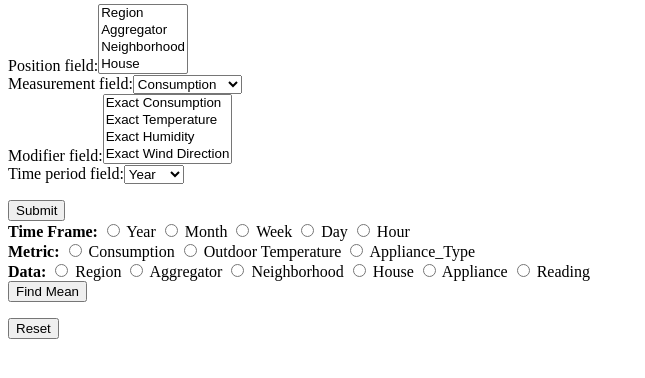
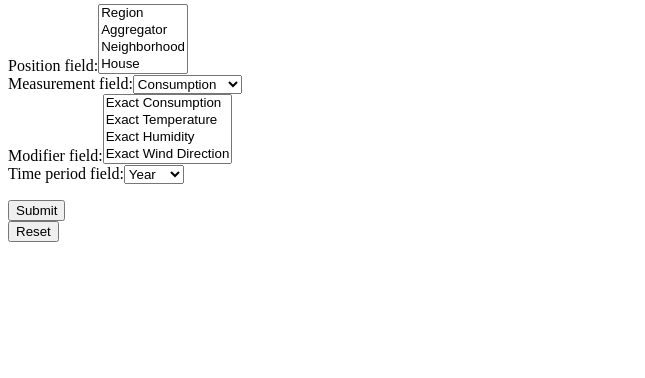
Before and after one commit to NateThom/smartgrid, a Django app: page /dash/dash_statistics_mean_1/ in a window 1280 px wide. Shown: the part 224-602 px from the top of the page, without its empty margins (0-645 px from the left). Run offline with Django 3.2, Linux system fonts and the light colour scheme.

Commit message:
Finished the Mean page functionality! Everything is now up and running except for the modifiers field. For now I am selecting None on both forms 1 and 2. Woohoogit statusgit statusgit status

```diff
--- a/smartgrid-website/dash/forms.py
+++ b/smartgrid-website/dash/forms.py
@@ -3,10 +3,10 @@ from django import forms
 from .models import Reading, Region, Aggregator, Neighborhood, House, Year, Month, Day, Hour
 
 class MeanStatisticForm1(forms.Form):
-    time_frame_choices = [('Year','Year'), ('Month','Month'),('Day','Day'),('Hour','Hour')]
-    position_choices = [('Region','Region'),('Aggregator','Aggregator'),('Neighborhood','Neighborhood'),('House','House')]
-    measurement_choices = [('Consumption','Consumption'),('Temperature','Temperature'),('Humidity','Humidity'),('Wind Direction','Wind Direction'),('Wind Speed','Wind Speed')]
-    modifier_choices = [('Exact Consumption','Exact Consumption'),('Exact Temperature','Exact Temperature'),('Exact Humidity','Exact Humidity'),('Exact Wind Direction','Exact Wind Direction'),('Exact Wind Speed','Exact Wind Speed'),('None','None')]
+    time_frame_choices = [('Year','Year'), ('Month','Month'), ('Day','Day'), ('Hour','Hour')]
+    position_choices = [('Region','Region'), ('Aggregator','Aggregator'), ('Neighborhood','Neighborhood'), ('House','House')]
+    measurement_choices = [('Consumption','Consumption'), ('Temperature','Temperature'), ('Humidity','Humidity'), ('Wind Direction','Wind Direction'), ('Wind Speed','Wind Speed')]
+    modifier_choices = [('Exact Consumption', 'Exact Consumption'), ('Exact Temperature','Exact Temperature'), ('Exact Humidity','Exact Humidity'), ('Exact Wind Direction','Exact Wind Direction'), ('Exact Wind Speed','Exact Wind Speed'), ('None','None')]
 
     position_field = forms.MultipleChoiceField(choices=position_choices)
     measurement_field = forms.ChoiceField(choices=measurement_choices)
@@ -26,9 +26,37 @@ class MeanStatisticForm2(forms.Form):
         modifier_selection = kwargs.pop('modifier_selection', None)
         time_period_selection = kwargs.pop('time_period_selection', None)
         super().__init__(*args, **kwargs)
-        def get_position_or_time_choices(selection):
-            TUPLE_LIST = eval(selection).objects.values_list()
-            TUPLE_LIST = list(TUPLE_LIST)
+
+        def get_region_choices(selection):
+            TUPLE_LIST = list(eval(selection).objects.values_list())
+            return TUPLE_LIST
+
+        def get_aggregator_choices(selection):
+            TUPLE_LIST = list(eval(selection).objects.values_list())
+            CHOICES = []
+            for entry in TUPLE_LIST:
+                tpl = (entry[2],)
+                CHOICES.append(tpl+tpl)
+            return CHOICES
+
+        def get_neighborhood_choices(selection):
+            TUPLE_LIST = list(eval(selection).objects.values_list())
+            CHOICES = []
+            for entry in TUPLE_LIST:
+                tpl = (entry[3],)
+                CHOICES.append(tpl+tpl)
+            return CHOICES
+
+        def get_house_choices(selection):
+            TUPLE_LIST = list(eval(selection).objects.values_list())
+            CHOICES = []
+            for entry in TUPLE_LIST:
+                tpl = (entry[4],)
+                CHOICES.append(tpl+tpl)
+            return CHOICES
+
+        def get_time_period_choices(selection):
+            TUPLE_LIST = list(eval(selection).objects.values_list())
             CHOICES = []
             for entry in TUPLE_LIST:
                 CHOICES.append(entry+entry)
@@ -49,11 +77,18 @@ class MeanStatisticForm2(forms.Form):
                 else:
                     return 0
         if position_selection:
-            self.fields['position_field'].choices=get_position_or_time_choices(position_selection)
+            if(position_selection == "Region"):
+                self.fields['position_field'].choices=get_region_choices(position_selection)
+            elif(position_selection == "Aggregator"):
+                self.fields['position_field'].choices=get_aggregator_choices(position_selection)
+            elif(position_selection == "Neighborhood"):
+                self.fields['position_field'].choices=get_neighborhood_choices(position_selection)
+            else:
+                self.fields['position_field'].choices=get_house_choices(position_selection)
         if modifier_selection:
             self.fields['modifier_field'].max_length=get_modifier_length(modifier_selection)
         if time_period_selection:
-            self.fields['time_period_field'].choices=get_position_or_time_choices(time_period_selection)
+            self.fields['time_period_field'].choices=get_time_period_choices(time_period_selection)
 
 # #Returns all of the years currently in database
 # def get_year_choices():
--- a/smartgrid-website/dash/templates/dash/dash_statistics_mean_1.html
+++ b/smartgrid-website/dash/templates/dash/dash_statistics_mean_1.html
@@ -11,50 +11,13 @@
     {% for message in messages %}
       <p class="{{ message.tags }}"><strong>Message: </strong>{{ message }}</p>
     {% endfor %}
-</ul>
-{% endif %}
+  </ul>
+  {% endif %}
 
   <form id="mean_statistic_form_1" action = "dash_statistics_mean_2/" method="get">
     {{mean_statistic_form_1|linebreaks}}
     <input type = "submit" value = "Submit"  target="_self"/>
   </form>
-
-  <form id="mean_statistic_form" action = "/dash/mean_statistic/" method = "get">
-    <strong>Time Frame:</strong>
-      <input type = "radio" name="time" value = "Year"> Year</input>
-      <input type = "radio" name="time" value = "Month"> Month</input>
-      <input type = "radio" name="time" value = "Week"> Week</input>
-      <input type = "radio" name="time" value = "Day"> Day</input>
-      <input type = "radio" name="time" value = "Hour"> Hour</input>
-    <br>
-
-    <strong>Metric:</strong>
-      <input type = "radio" name="metric" value = "consumption"> Consumption</input>
-      <input type = "radio" name="metric" value = "outdoor_temp"> Outdoor Temperature</input>
-      <input type = "radio" name="metric" value = "type_id"> Appliance_Type</input>
-    <br>
-
-    <strong>Data:</strong>
-      <input type = "radio" name="data" value = "Region"> Region</input>
-      <input type = "radio" name="data" value = "Aggregator"> Aggregator</input>
-      <input type = "radio" name="data" value = "Neighborhood"> Neighborhood</input>
-      <input type = "radio" name="data" value = "House"> House</input>
-      <input type = "radio" name="data" value = "Appliance"> Appliance</input>
-      <input type = "radio" name="data" value = "Readings"> Reading</input>
-    <br>
-
-    <input type = "submit" value = "Find Mean"/>
-  </form>
-
-  <p>{{time}} {{metric}} {{data}}</p>
-
-
-  {% if mean_items >= 1 %}
-    <p>Mean {{metric}} per {{data}} = {{mean_items}}</p>
-  {% endif %}
-  {% if mean_items == -1 %}
-  <p>{{data}} does not have a {{metric}} field. Please try again.</p>
-  {% endif %}
 
   <form id="reset" action="/dash/dash_statistics_mean_1/">
     <input type="submit" value="Reset" />
--- a/smartgrid-website/dash/views.py
+++ b/smartgrid-website/dash/views.py
@@ -46,12 +46,30 @@ def dash_statistics_mean_solution(request):
     form_1_time_period_selection = request.GET['form_1_time_period']
     form_1_modifier_selection = request.GET['form_1_modifier']
 
-    position_selection = request.GET['position_field']
-    modifier_selection = request.GET['modifier_field']
-    time_period_selection = request.GET['time_period_field']
+    form_2_position_selection = request.GET['position_field']
+    form_2_modifier_selection = request.GET['modifier_field']
+    form_2_time_period_selection = request.GET['time_period_field']
 
-    reading_list = Reading.objects.filter()
-    return HttpResponse("YAY")
+    if(len(Reading.objects.filter(**{form_1_time_period_selection.lower():form_2_time_period_selection})) == 0):
+        messages.warning(request, f'There are no Readings with {form_1_time_period_selection} {form_2_time_period_selection} in the database.')
+        return redirect('/dash/dash_statistics_mean_1/')
+
+    mean = 0
+    #readings_search_list = Reading.objects.all()
+    if(form_1_modifier_selection == "None"):
+        position_parameter = form_1_position_selection.lower()+"_id"
+        time_period_parameter = form_1_time_period_selection.lower()
+        kwargs = {position_parameter:form_2_position_selection, time_period_parameter:form_2_time_period_selection}
+        reading_search_list = Reading.objects.filter(**kwargs)
+
+        for item in reading_search_list:
+            mean += item.consumption
+        mean = mean/len(reading_search_list)
+    messages.success(request, f"The mean {form_1_measurement_selection} in {form_1_position_selection} {form_2_position_selection} during {form_1_time_period_selection} {form_2_time_period_selection} is {mean}")
+    return redirect('/dash/dash_statistics_mean_1/')
+
+    # reading_list = Reading.objects.filter()
+    # return HttpResponse("YAY")
 
 def mean_statistic(request):
     if("time" in request.GET):
```
Also changed, not shown: smartgrid-website/dash/models.py (+35 -13 lines), smartgrid-website/dash/migrations/0001_initial.py, smartgrid-website/dash/migrations/0002_auto_20180809_1938.py (added), smartgrid-website/dash/migrations/0003_auto_20180810_0514.py (added).
